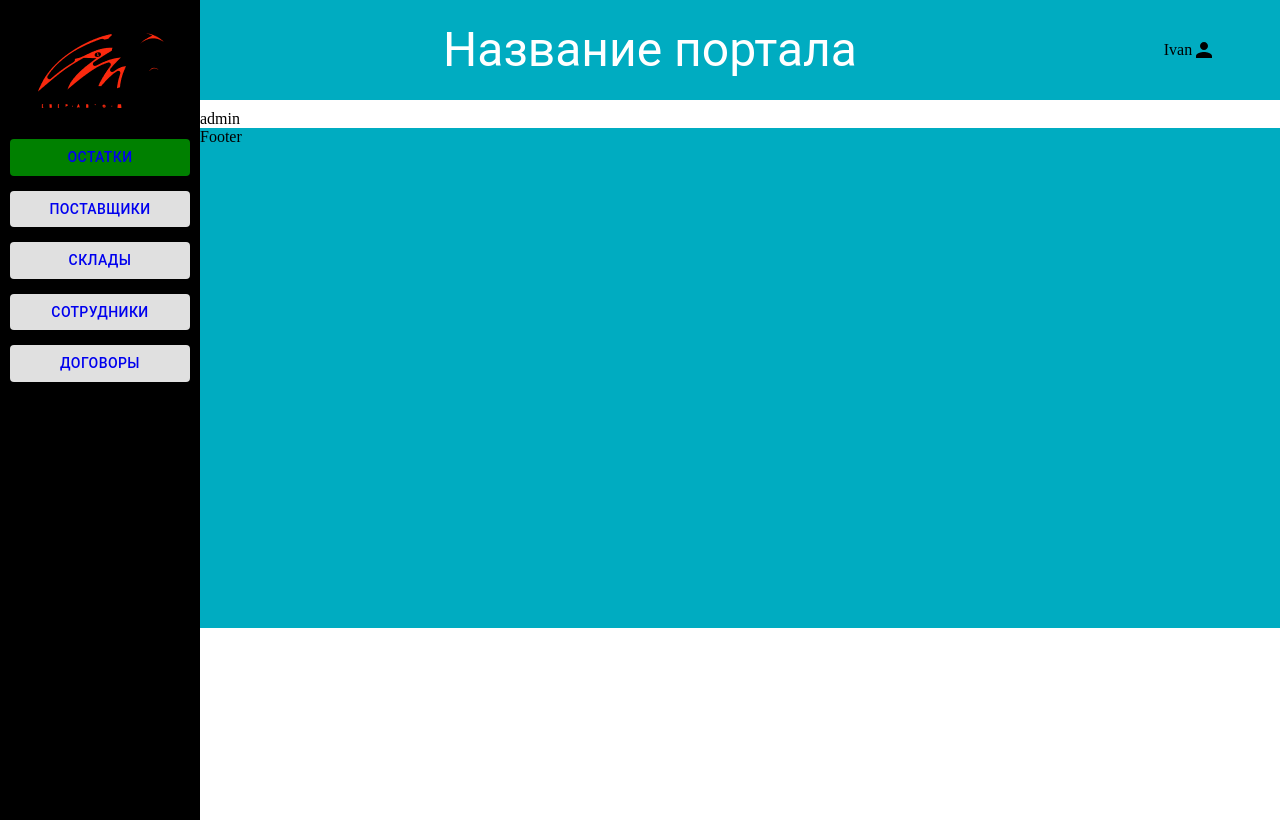
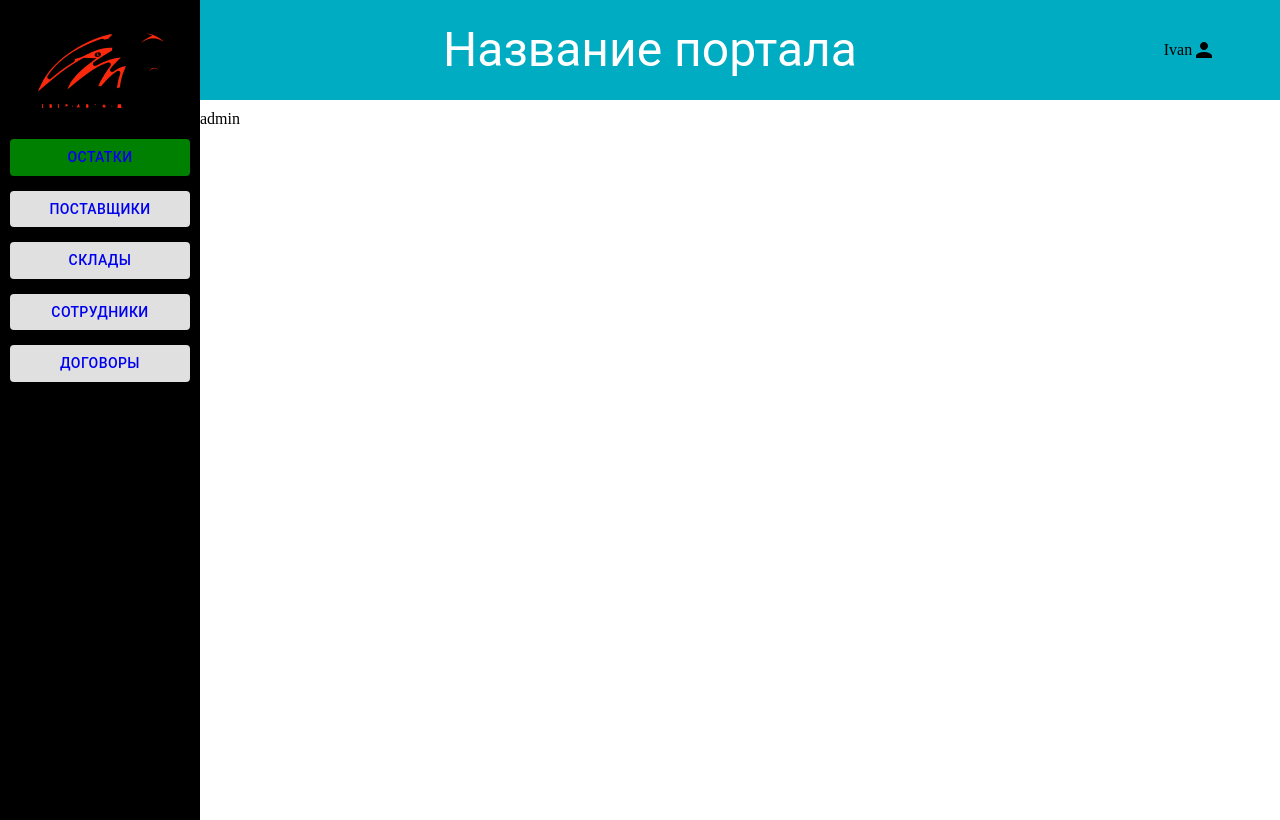
Before and after one commit to devilar/severauto, a React app: page /admin in a window 1280 px wide. Built offline with nearby package versions, Linux system fonts and the light colour scheme.

Commit message:
new changesМ

```diff
--- a/src/components/Footer/Footer.tsx
+++ /dev/null
@@ -1,12 +0,0 @@
-import React from 'react';
-import './footer.scss';
-
-const Footer = () => {
-  return (
-    <div className='footer'>
-      Footer
-    </div>
-  );
-};
-
-export default Footer;
--- a/src/components/Footer/footer.scss
+++ /dev/null
@@ -1,4 +0,0 @@
-.footer {
-  min-height: 500px;
-  background: #00acc1;
-}
--- a/src/pages/Admin/Admin.tsx
+++ b/src/pages/Admin/Admin.tsx
@@ -1,7 +1,6 @@
 import React from 'react';
 import Header from '../../components/Header/Header';
 import RegForm from '../../components/Registration/RegForm';
-import Footer from '../../components/Footer/Footer';
 import Grid from '@mui/material/Grid';
 import Sidebar from '../../components/Sidebar/Sidebar';
 import Box from '@mui/material/Box';
@@ -13,7 +12,6 @@ const Admin = () => {
      <div>
       <Header noLogo={true}/>
       admin
-      <Footer/>
      </div>
    </Box>
   );
--- a/src/pages/Admin/inner/Remains/Remains.tsx
+++ b/src/pages/Admin/inner/Remains/Remains.tsx
@@ -81,7 +81,6 @@ const Remains = () => {
         <Button>Показать</Button>
 
       </Container>
-      <Footer/>
       </div>
     </Box>
   );
--- a/src/pages/Auth/Auth.tsx
+++ b/src/pages/Auth/Auth.tsx
@@ -1,6 +1,5 @@
 import React from 'react';
 import Header from '../../components/Header/Header';
-import Footer from '../../components/Footer/Footer';
 import AuthForm from '../../components/Auth/AuthForm';
 
 const Registration = () => {
@@ -10,7 +9,7 @@ const Registration = () => {
 
       <AuthForm/>
 
-      <Footer/>
+
     </>
   );
 };
--- a/src/pages/ForgotPassword/ForgotPassword.tsx
+++ b/src/pages/ForgotPassword/ForgotPassword.tsx
@@ -11,7 +11,6 @@ const ForgotPassword = () => {
 
       <ForgotPasswordForm/>
 
-      <Footer/>
     </>
   );
 };
--- a/src/pages/HomePage/HomePage.tsx
+++ b/src/pages/HomePage/HomePage.tsx
@@ -1,8 +1,7 @@
 import React from 'react';
 import Header from '../../components/Header/Header';
-import Footer from '../../components/Footer/Footer';
 import { BrowserRouter, Route, Link } from 'react-router-dom';
-//import Button from "material-dashboard-react/src/components/CustomButtons/Button.js";
+import Button from "material-dashboard-react/src/components/CustomButtons/Button.js";
 
 const HomePage = () => {
   return (
@@ -11,7 +10,7 @@ const HomePage = () => {
 
       <h2>Страницы</h2>
 
-
+      <Button type="button" color="primary">Primary</Button>
 
       <nav>
         <ul>
@@ -23,7 +22,6 @@ const HomePage = () => {
       </nav>
 
 
-      <Footer/>
     </>
   );
 };
--- a/src/pages/NotFound/NotFound.tsx
+++ b/src/pages/NotFound/NotFound.tsx
@@ -10,7 +10,6 @@ const NotFound = () => {
 
       Error 404
 
-      <Footer/>
     </>
   );
 };
--- a/src/pages/Registration/Registration.tsx
+++ b/src/pages/Registration/Registration.tsx
@@ -10,7 +10,6 @@ const Registration = () => {
 
   <RegForm/>
 
-    <Footer/>
     </>
   );
 };
--- a/webpack.config.js
+++ b/webpack.config.js
@@ -8,7 +8,7 @@ module.exports = {
         historyApiFallback: true,
     },
     resolve: {
-        extensions: [ '.tsx', '.ts', '.js' ],
+        extensions: [ '.tsx', '.ts', '.js' , 'jsx'],
     },
     mode:"development",
     entry:('./src/index.tsx'),
@@ -21,11 +21,15 @@ module.exports = {
         new CleanWebpackPlugin()],
 
     module: {
+
+
+
         rules: [
             {
                 test: /\.css$/i,
                 use: ["style-loader", "css-loader"],
             },
+
             {
                 test: /\.(png|jpe?g|gif)$/i,
                 use: [
@@ -44,7 +48,17 @@ module.exports = {
                     }
                 }
             },
+            {
+                test: /\.js?$/,
 
+                exclude: /node_modules/,
+                use: {
+                    loader: 'babel-loader',
+                    options:{
+                        presets: ['react', 'es2015']
+                    }
+                }
+            },
 
             {
                 test: /\.s[ac]ss$/i,
@@ -59,6 +73,7 @@ module.exports = {
             }
 
         ],
+
     },
 
 }
```
